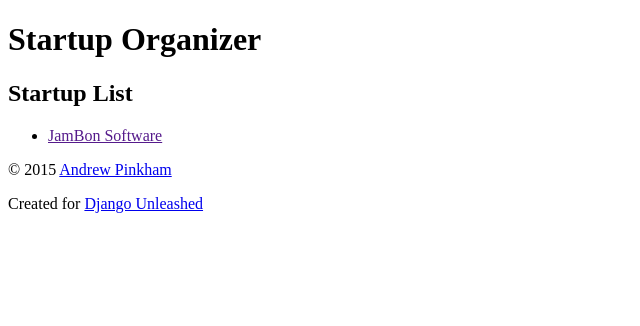
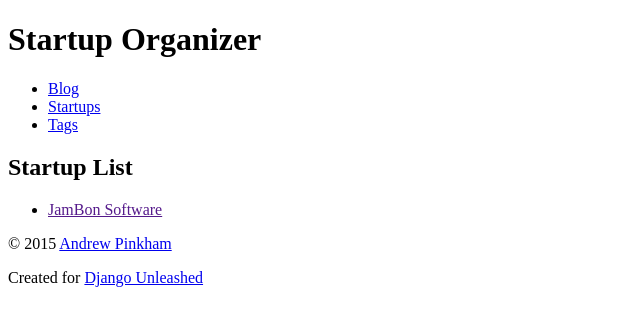
Before and after one commit to JMorris1575/djututorial, a Django app: page /startup/ in a window 1280 px wide. Shown: the top 326 px of the page, without its empty margins (0-640 px from the left). Run offline with Django 3.2, Linux system fonts and the light colour scheme; data comes from the database, SQL or seed files in the repository.

Commit message:
After Section 6.3

```diff
--- a/blog/templates/blog/post_list.html
+++ b/blog/templates/blog/post_list.html
@@ -15,7 +15,7 @@
                 <p>
                     Written on:
                     <time datetime="{{ post.pub_date|date:"Y-m-d" }}">
-                        {{ post.pub_date|date:"1, F j, Y" }}
+                        {{ post.pub_date|date:"l, F j, Y" }}
                     </time>
                 </p>
             </header>
--- a/templates/base.html
+++ b/templates/base.html
@@ -21,6 +21,19 @@
             <header>
                 <h1>Startup Organizer</h1>
             </header>
+            <nav>
+                <ul>
+                    <li>
+                        <a href="{% url 'blog_post_list' %}">
+                            Blog</a></li>
+                    <li>
+                        <a href="{% url 'organizer_startup_list' %}">
+                            Startups</a></li>
+                    <li>
+                        <a href="{% url 'organizer_tag_list' %}">
+                            Tags</a></li>
+                </ul>
+            </nav>
             <main>
                 {% block content %}
                     This is default content!
```
